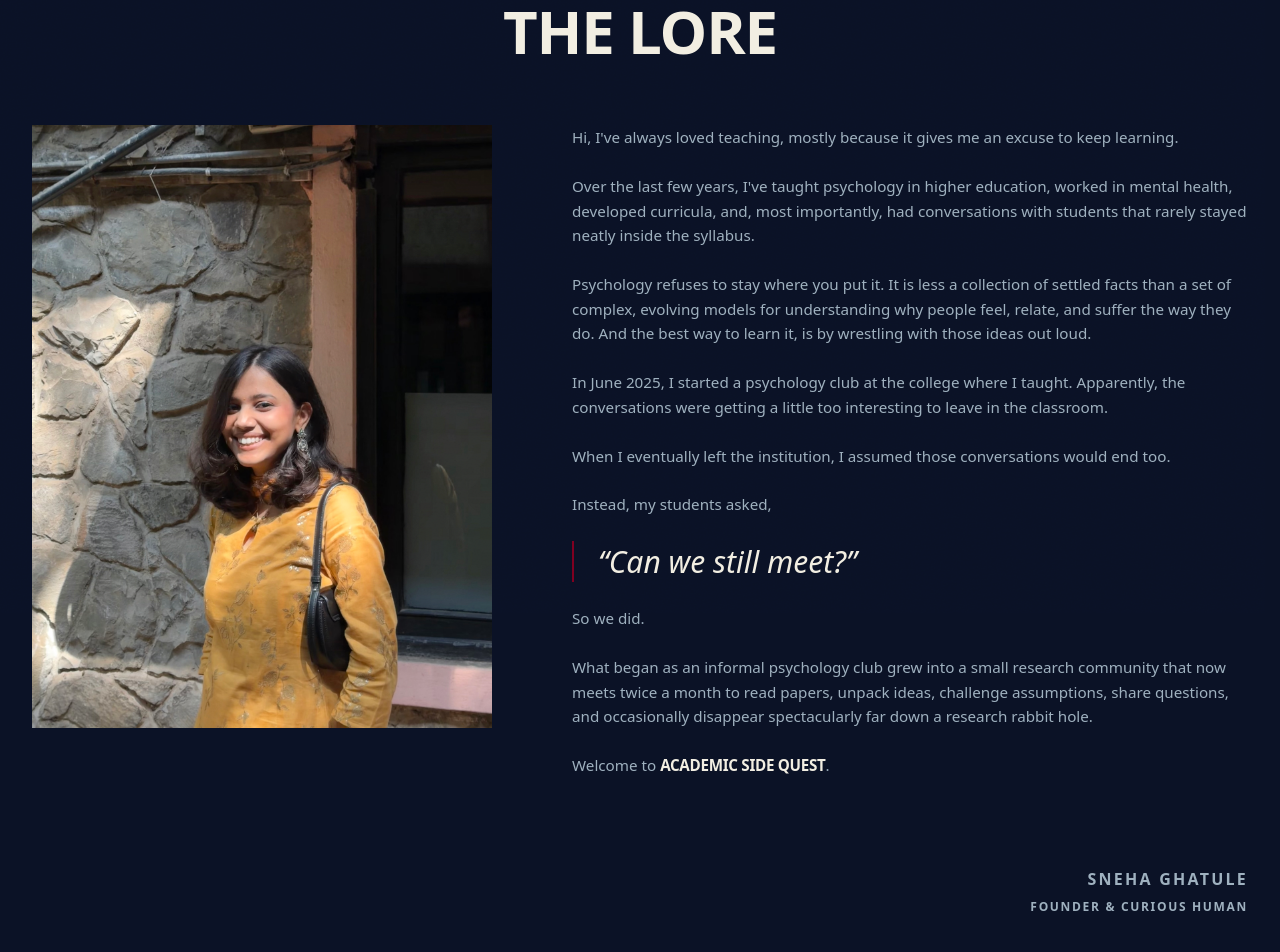
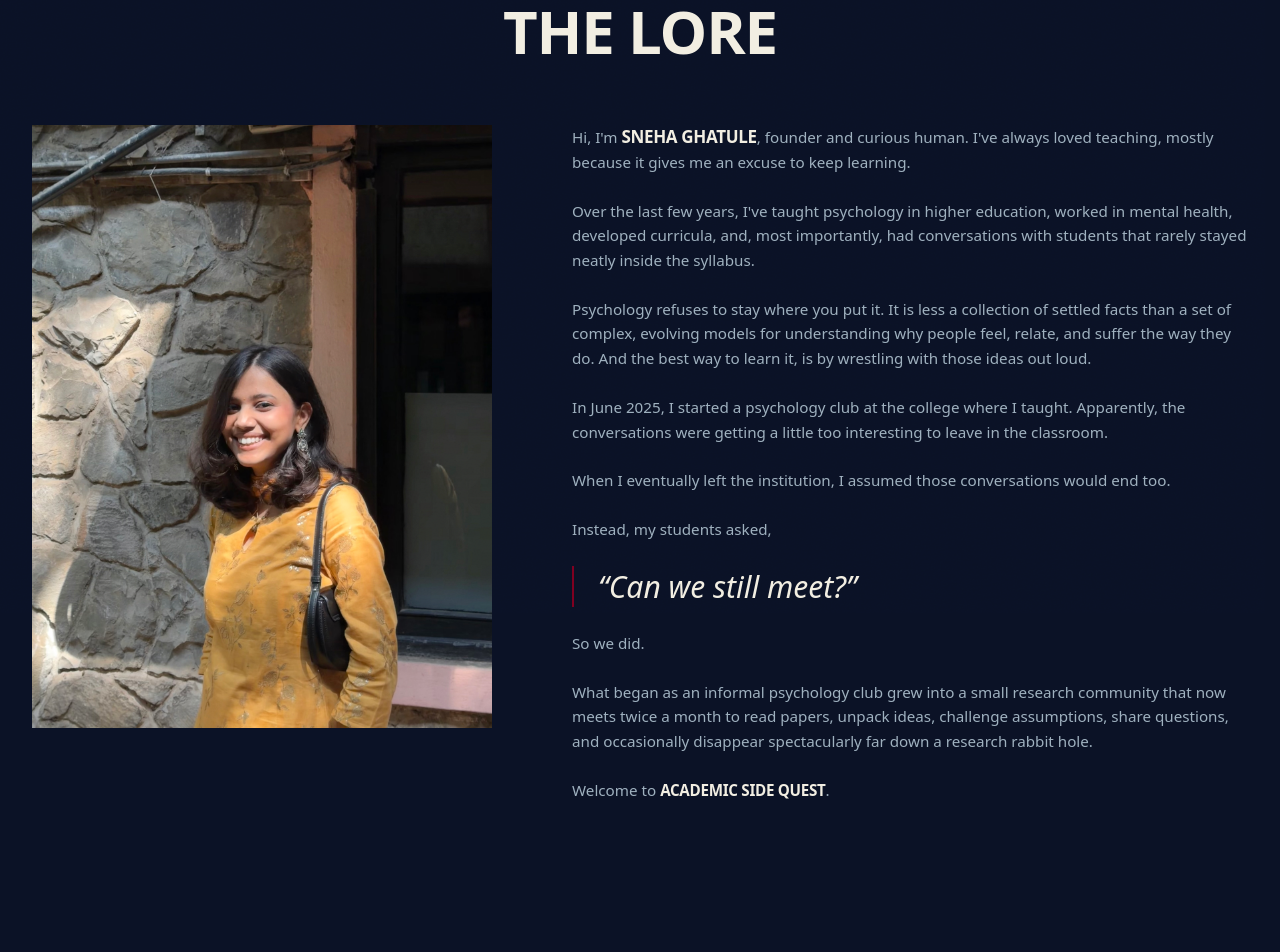
Before and after one commit to snehaghatule/academic-side-quest, a Next.js app: page /about in a window 1280 px wide. Shown: the part 200-1152 px from the top of the page. Built offline with nearby package versions, Linux system fonts and the light colour scheme; a web font is replaced by a local one.

Commit message:
Pop name inline in opening line, remove signature

```diff
--- a/src/components/sections/Founder.tsx
+++ b/src/components/sections/Founder.tsx
@@ -17,12 +17,26 @@ function renderBrand(text: string): ReactNode {
   );
 }
 
+function renderName(text: string): ReactNode {
+  const parts = text.split("Sneha Ghatule");
+  if (parts.length < 2) return text;
+  return (
+    <>
+      {parts[0]}
+      <span className="display text-[1.12em] font-bold uppercase leading-none text-ink">
+        Sneha Ghatule
+      </span>
+      {parts[1]}
+    </>
+  );
+}
+
 export function Founder() {
   const bio = founder.bio;
   const studentsAsk = bio[5].split('"');
 
-  const body = (text: string) => (
-    <p className="text-[0.95rem] leading-relaxed text-mist">{renderBrand(text)}</p>
+  const body = (text: string, render: (t: string) => ReactNode = renderBrand) => (
+    <p className="text-[0.95rem] leading-relaxed text-mist">{render(text)}</p>
   );
 
   return (
@@ -60,7 +74,7 @@ export function Founder() {
 
           <div className="lg:col-span-7">
             <Reveal className="flex flex-col gap-6">
-              {body(bio[0])}
+              {body(bio[0], renderName)}
               {body(bio[1])}
               {body(bio[2])}
               {body(bio[3])}
@@ -74,13 +88,6 @@ export function Founder() {
               <p className="text-[0.95rem] leading-relaxed text-mist">So we did.</p>
               {body(bio[7])}
               {body(bio[8])}
-              <div className="mt-16 text-right">
-                <p className="font-display font-semibold uppercase leading-relaxed text-mist">
-                  <span className="text-base tracking-[0.14em]">{founder.name}</span>
-                  <br />
-                  <span className="text-xs tracking-[0.14em]">{founder.role}</span>
-                </p>
-              </div>
             </Reveal>
           </div>
         </div>
--- a/src/data/quests.ts
+++ b/src/data/quests.ts
@@ -107,7 +107,7 @@ export const founder = {
   role: "Founder & Curious Human",
   photo: "/images/founder.jpg",
   bio: [
-    "Hi, I've always loved teaching, mostly because it gives me an excuse to keep learning.",
+    "Hi, I'm Sneha Ghatule, founder and curious human. I've always loved teaching, mostly because it gives me an excuse to keep learning.",
     "Over the last few years, I've taught psychology in higher education, worked in mental health, developed curricula, and, most importantly, had conversations with students that rarely stayed neatly inside the syllabus.",
     "Psychology refuses to stay where you put it. It is less a collection of settled facts than a set of complex, evolving models for understanding why people feel, relate, and suffer the way they do. And the best way to learn it, is by wrestling with those ideas out loud.",
     "In June 2025, I started a psychology club at the college where I taught. Apparently, the conversations were getting a little too interesting to leave in the classroom.",
```
